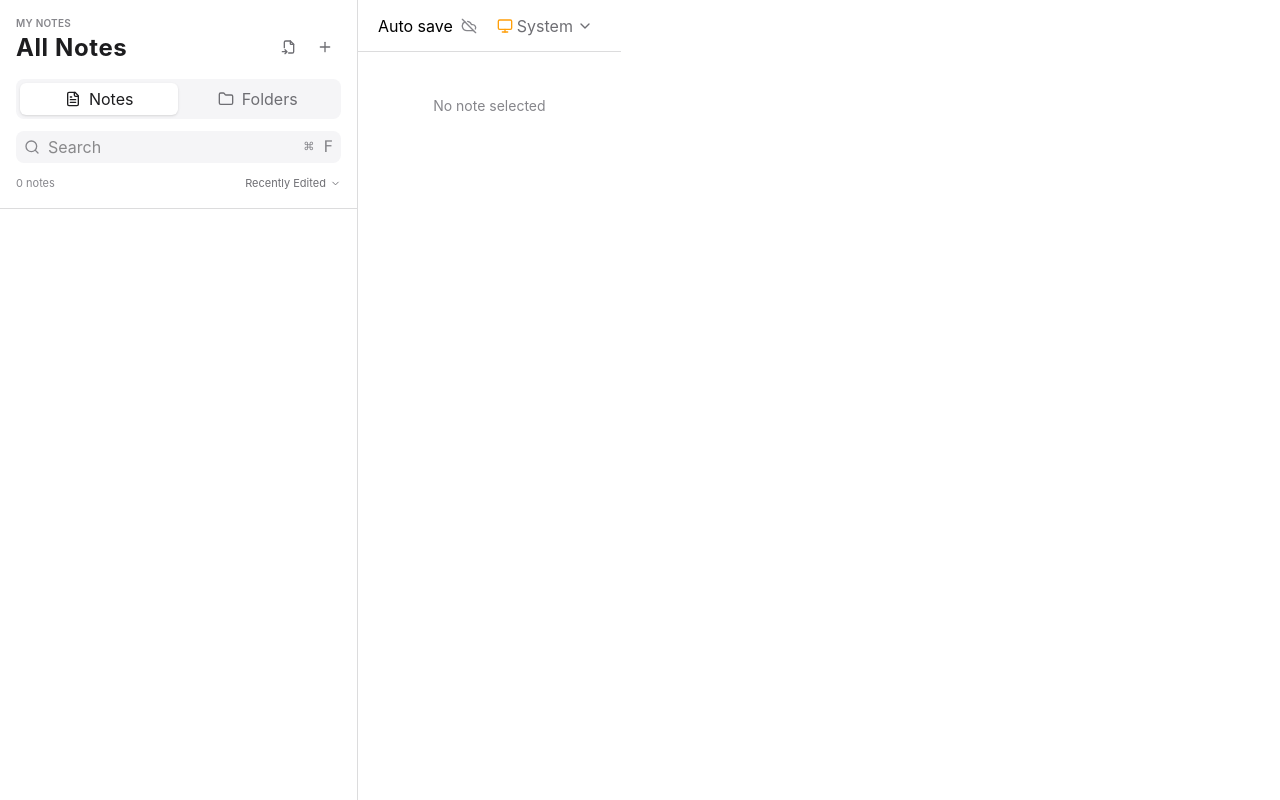
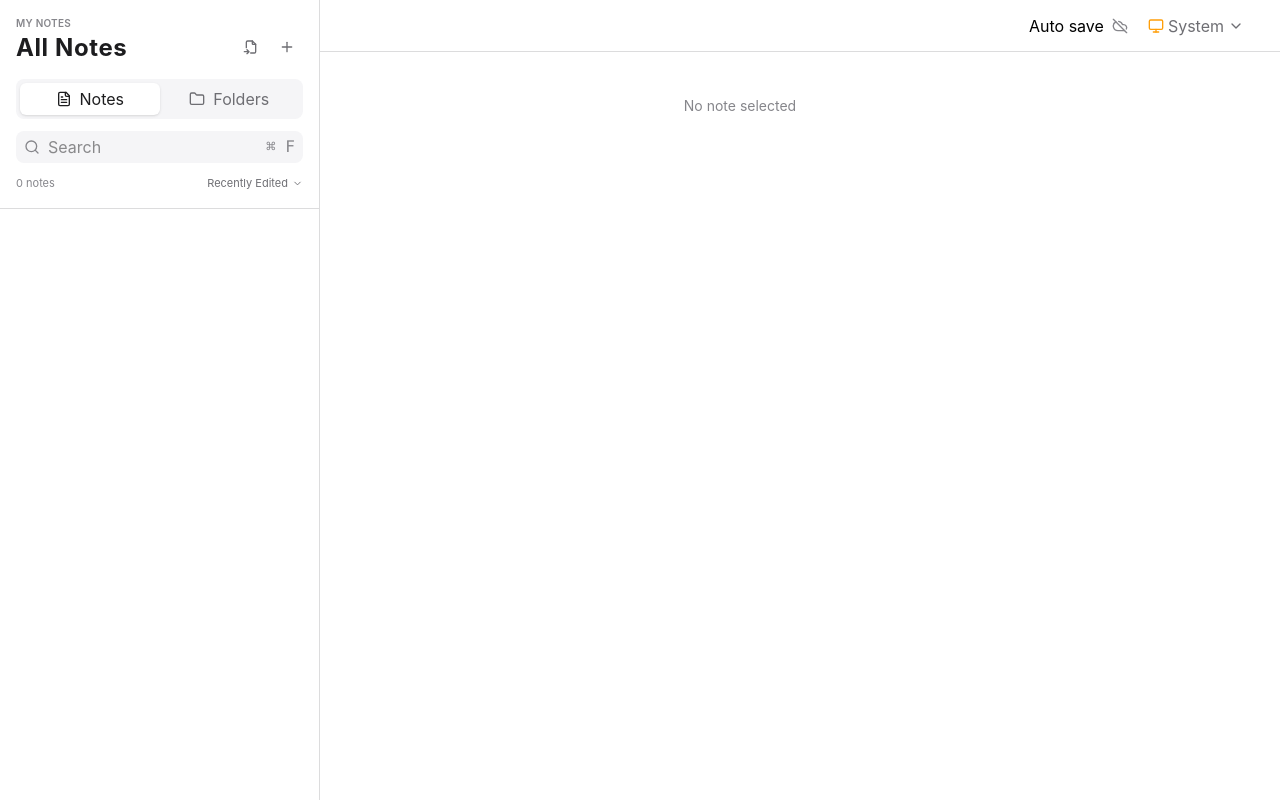
Before and after one commit to GauravShambharkar/Apple-Notes, a Next.js app: page / in a window 1280 px wide. Built offline with nearby package versions, Linux system fonts and the light colour scheme; a web font is replaced by a local one.

Commit message:
feat: implement main page, note components, caret synchronization hook, and font asset

```diff
--- a/src/app/page.tsx
+++ b/src/app/page.tsx
@@ -63,6 +63,7 @@ export default function Home() {
   const fileInputRef = useRef<HTMLInputElement>(null);
   const editorRef = useRef<HTMLDivElement>(null);
   const titleRef = useRef<HTMLHeadingElement>(null);
+  const subtitleRef = useRef<HTMLDivElement>(null);
 
   const {
     caretBar,
@@ -74,7 +75,7 @@ export default function Home() {
     setSlashMode,
     savedSelection,
     restoreSelection,
-  } = useCaretSync(titleRef, editorRef);
+  } = useCaretSync(titleRef, editorRef, subtitleRef);
 
   const selected = notes.find((note) => note.id === selectedId) || null;
 
@@ -180,8 +181,36 @@ export default function Home() {
     setMobileEditor(false);
   };
 
+  const font = useNotesStore((s) => s.font) || "sf-display";
+  const resolvedTheme =
+    theme === "system"
+      ? systemDark
+        ? "dark"
+        : "light"
+      : (theme as string) === "dim" || theme === "dark"
+        ? "dark"
+        : "light";
+
+  const accentsArray: { name: string; color: string }[] = [
+    { name: "orange", color: "#ff9f0a" },
+    { name: "yellow", color: "#ffd60a" },
+    { name: "red", color: "#ff453a" },
+    { name: "pink", color: "#ff375f" },
+    { name: "purple", color: "#bf5af2" },
+    { name: "blue", color: "#0a84ff" },
+    { name: "cyan", color: "#64d2ff" },
+    { name: "green", color: "#30d158" },
+    { name: "white", color: "#ffffff" },
+  ];
+
+  const accentColor =
+    accentsArray.find((a) => a.name === accent)?.color || "#ff9f0a";
+
   return (
-    <main className="app-shell flex h-screen w-screen overflow-hidden text-[var(--text-primary)]">
+    <main
+      className={`app-shell theme-${resolvedTheme} font-${font} flex h-screen w-screen overflow-hidden bg-[var(--background)] text-[var(--text-primary)]`}
+      style={{ "--accent": accentColor } as React.CSSProperties}
+    >
       <NoteList
         notes={visibleNotes}
         allNotes={notes}
@@ -378,6 +407,7 @@ export default function Home() {
         updateSelected={updateSelected}
         setConfirmDelete={setConfirmDelete}
         titleRef={titleRef}
+        subtitleRef={subtitleRef}
         editorRef={editorRef}
         caretBar={caretBar}
         commandMenu={commandMenu}
--- a/src/components/EditorPane.tsx
+++ b/src/components/EditorPane.tsx
@@ -27,6 +27,7 @@ export function EditorPane({
   updateSelected,
   setConfirmDelete,
   titleRef,
+  subtitleRef,
   editorRef,
   caretBar,
   commandMenu,
@@ -52,6 +53,7 @@ export function EditorPane({
     value: { type: "note" | "folder"; id: string; name: string } | null,
   ) => void;
   titleRef: React.RefObject<HTMLHeadingElement | null>;
+  subtitleRef?: React.RefObject<HTMLDivElement | null>;
   editorRef: React.RefObject<HTMLDivElement | null>;
   caretBar: { top: number; left: number; height: number } | null;
   commandMenu: { top: number; left: number } | null;
@@ -70,9 +72,12 @@ export function EditorPane({
     if (selected) {
       if (editorRef.current) editorRef.current.innerHTML = selected.text;
       if (titleRef.current) titleRef.current.textContent = selected.title;
+      if (subtitleRef?.current)
+        subtitleRef.current.textContent = selected.subtitle || "";
     } else {
       if (editorRef.current) editorRef.current.innerHTML = "";
       if (titleRef.current) titleRef.current.textContent = "";
+      if (subtitleRef?.current) subtitleRef.current.textContent = "";
     }
   }, [selectedId]);
   /* eslint-enable react-hooks/exhaustive-deps */
@@ -234,6 +239,18 @@ export function EditorPane({
         }
       />
       <div
+        ref={subtitleRef}
+        className="editor-subtitle my-[8px] block min-h-[28px] w-full border-0 bg-transparent text-lg font-medium leading-normal text-[var(--text-secondary)] outline-none empty:before:content-[attr(data-placeholder)] empty:before:text-[var(--text-tertiary)]"
+        contentEditable
+        suppressContentEditableWarning
+        role="textbox"
+        aria-label="Note subtitle"
+        data-placeholder="Subtitle"
+        onInput={(e) =>
+          updateSelected({ subtitle: e.currentTarget.textContent || "" })
+        }
+      />
+      <div
         ref={editorRef}
         className="editor-body outline-none"
         contentEditable
@@ -253,9 +270,9 @@ export function EditorPane({
 
   return (
     <section
-      className={`editor-pane relative min-w-0 h-screen overflow-hidden bg-[var(--editor)] max-[767px]:fixed max-[767px]:inset-0 max-[767px]:z-40 max-[767px]:hidden ${mobileEditor ? "mobile-visible max-[767px]:block" : ""}`}
+      className={`editor-pane relative flex flex-1 w-full min-w-0 h-screen flex-col overflow-hidden bg-[var(--editor)] max-[767px]:fixed max-[767px]:inset-0 max-[767px]:z-40 max-[767px]:hidden ${mobileEditor ? "mobile-visible max-[767px]:block" : ""}`}
     >
-      <header className="top-toolbar flex h-[var(--toolbar-height)] items-center justify-between border-b border-[var(--separator)] px-5 max-[767px]:px-3">
+      <header className="top-toolbar flex h-[var(--toolbar-height)] w-full shrink-0 items-center justify-between border-b border-[var(--separator)] px-7 max-[767px]:px-5">
         <div className="toolbar-left flex items-center gap-1">
           {mobileEditor && (
             <button
@@ -327,7 +344,7 @@ export function EditorPane({
         />
       )}
       <div className="editor-scroll h-[calc(100vh-var(--toolbar-height))] overflow-y-auto">
-        <article className="editor-document mx-auto min-h-full w-[min(840px,calc(100%-96px))] px-0 pb-24 pt-11 max-[767px]:w-[calc(100%-32px)] max-[767px]:pt-7">
+        <article className="editor-document min-h-full w-full max-w-[840px] px-7 pb-24 pt-11 max-[767px]:px-5 max-[767px]:pt-7">
           {editor}
         </article>
       </div>
--- a/src/components/NoteList.tsx
+++ b/src/components/NoteList.tsx
@@ -61,7 +61,7 @@ export function NoteList({
   const [importOpen, setImportOpen] = useState(false);
 
   return (
-    <section className="notes-panel flex h-screen min-w-0 flex-col overflow-hidden border-r border-[var(--separator)] bg-[var(--background)]">
+    <section className="notes-panel flex h-screen w-[320px] shrink-0 flex-col overflow-hidden border-r border-[var(--separator)] bg-[var(--background)]">
       <header className="notes-panel-header shrink-0 border-b border-[var(--separator)] p-4">
         <div className="notes-title-line mb-4 flex items-end justify-between gap-2">
           <div className="min-w-0 flex-1">
--- a/src/hooks/useCaretSync.ts
+++ b/src/hooks/useCaretSync.ts
@@ -3,6 +3,7 @@ import { useEffect, useRef, useState } from "react";
 export function useCaretSync(
   titleRef: React.RefObject<HTMLHeadingElement | null>,
   editorRef: React.RefObject<HTMLDivElement | null>,
+  subtitleRef?: React.RefObject<HTMLDivElement | null>,
 ) {
   const [caretBar, setCaretBar] = useState<{
     top: number;
@@ -58,12 +59,17 @@ export function useCaretSync(
         return;
       }
       const inTitle = !!titleRef.current?.contains(selection.anchorNode);
+      const inSubtitle = !!subtitleRef?.current?.contains(selection.anchorNode);
       const inBody = !!editorRef.current?.contains(selection.anchorNode);
-      if (!inTitle && !inBody) {
+      if (!inTitle && !inSubtitle && !inBody) {
         setCaretBar(null);
         return;
       }
-      const host = inTitle ? titleRef.current : editorRef.current;
+      const host = inTitle
+        ? titleRef.current
+        : inSubtitle
+          ? (subtitleRef ? subtitleRef.current : null)
+          : editorRef.current;
       const range = selection.getRangeAt(0);
 
       let top = 0;
@@ -122,7 +128,7 @@ export function useCaretSync(
       window.removeEventListener("keyup", syncCaret);
       window.removeEventListener("keydown", syncCaret);
     };
-  }, [editorRef, titleRef]);
+  }, [editorRef, titleRef, subtitleRef]);
 
   const restoreSelection = () => {
     if (!savedSelection.current) return;
```
